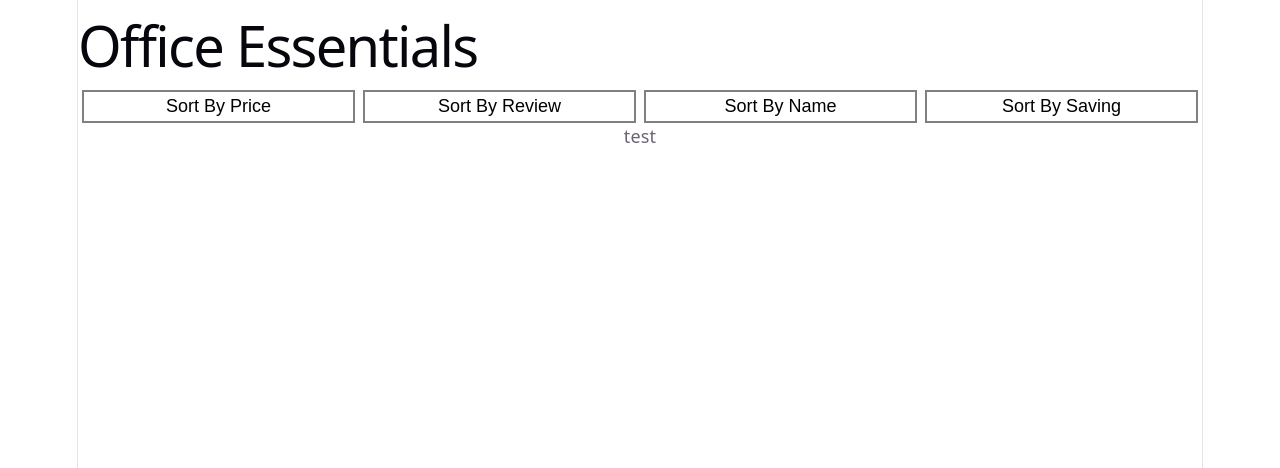
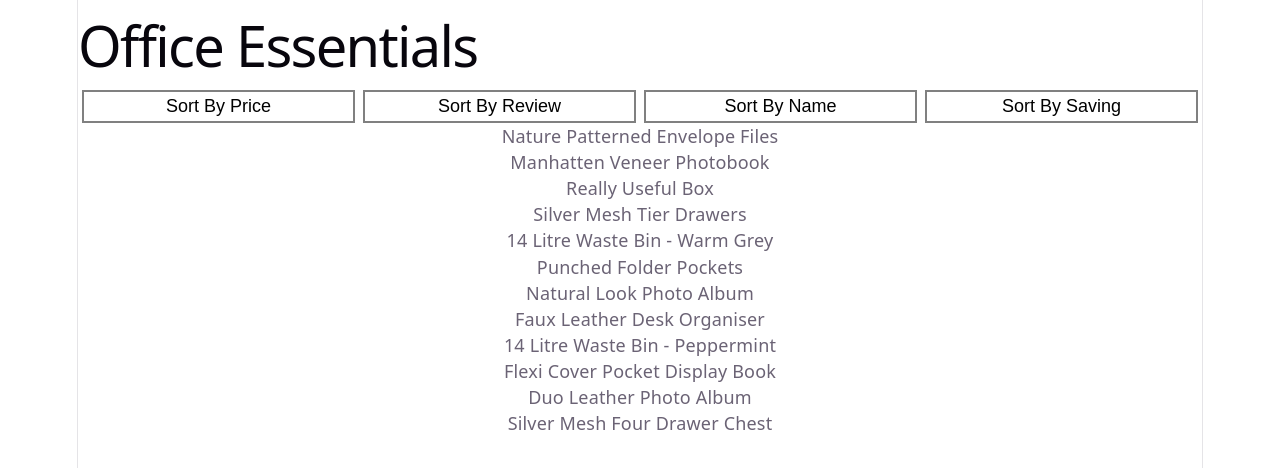
Before and after one commit to dom-elves/the-range-takehome-task, a React (Vite) app: page / in a window 1280 px wide. Shown: the top 468 px of the page. Built offline with nearby package versions, Linux system fonts and the light colour scheme.

Commit message:
fix data array return, test component props

```diff
--- a/src/App.tsx
+++ b/src/App.tsx
@@ -26,7 +26,7 @@ function App() {
         return response.json();
       })
       .then((data) => {
-        setProducts(data);
+        setProducts(data.product_arr);
       })
       .catch((error) => {
         setError(error);
@@ -45,7 +45,12 @@ function App() {
         <button className="filter">Sort By Name</button>
         <button className="filter">Sort By Saving</button>
       </div>
-      <Product></Product>
+      <div>
+        {products.map((product) => (
+          <Product key={product.img} product={product}></Product>
+        ))}
+      </div>
+
     </>
   )
 }
--- a/src/Product.tsx
+++ b/src/Product.tsx
@@ -1,6 +1,6 @@
-function Product() {
+function Product({product}) {
     return (
-        <p>test</p>
+        <p>{product.name}</p>
     )
 }
 
```
